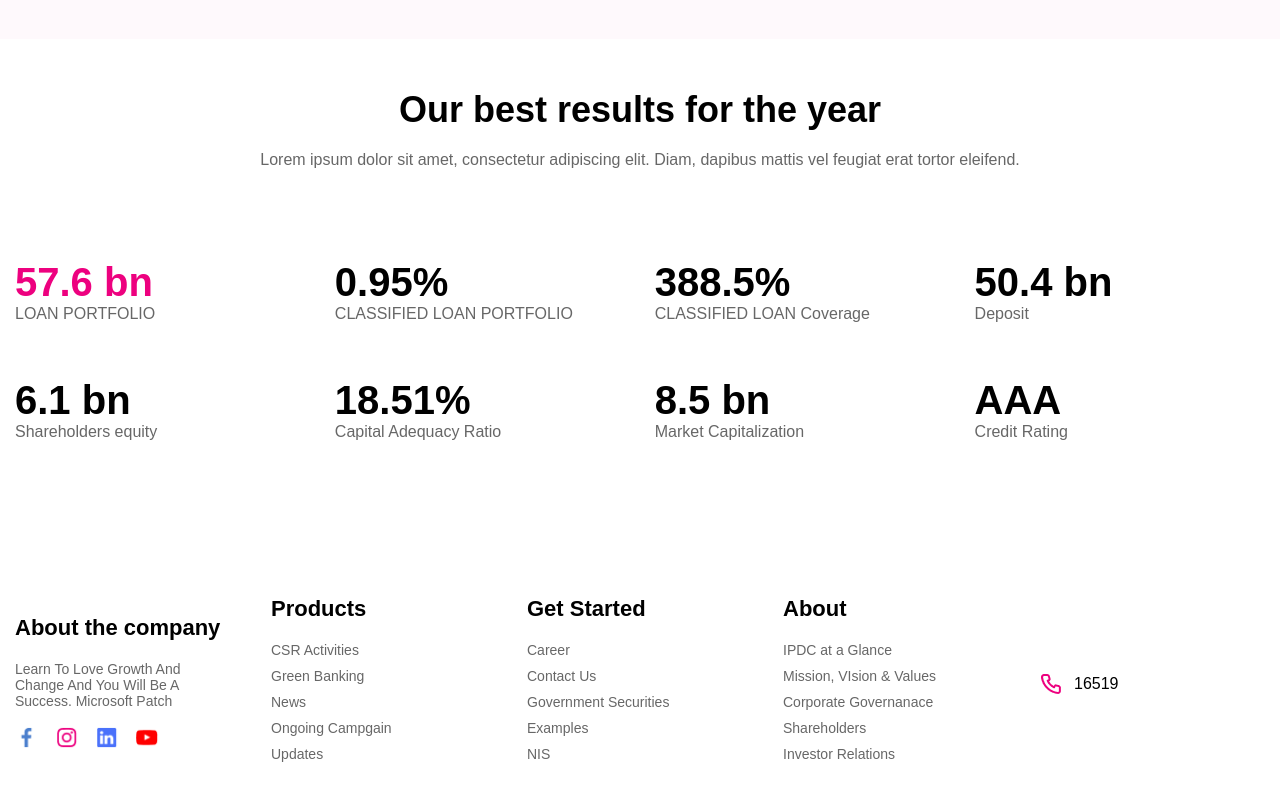
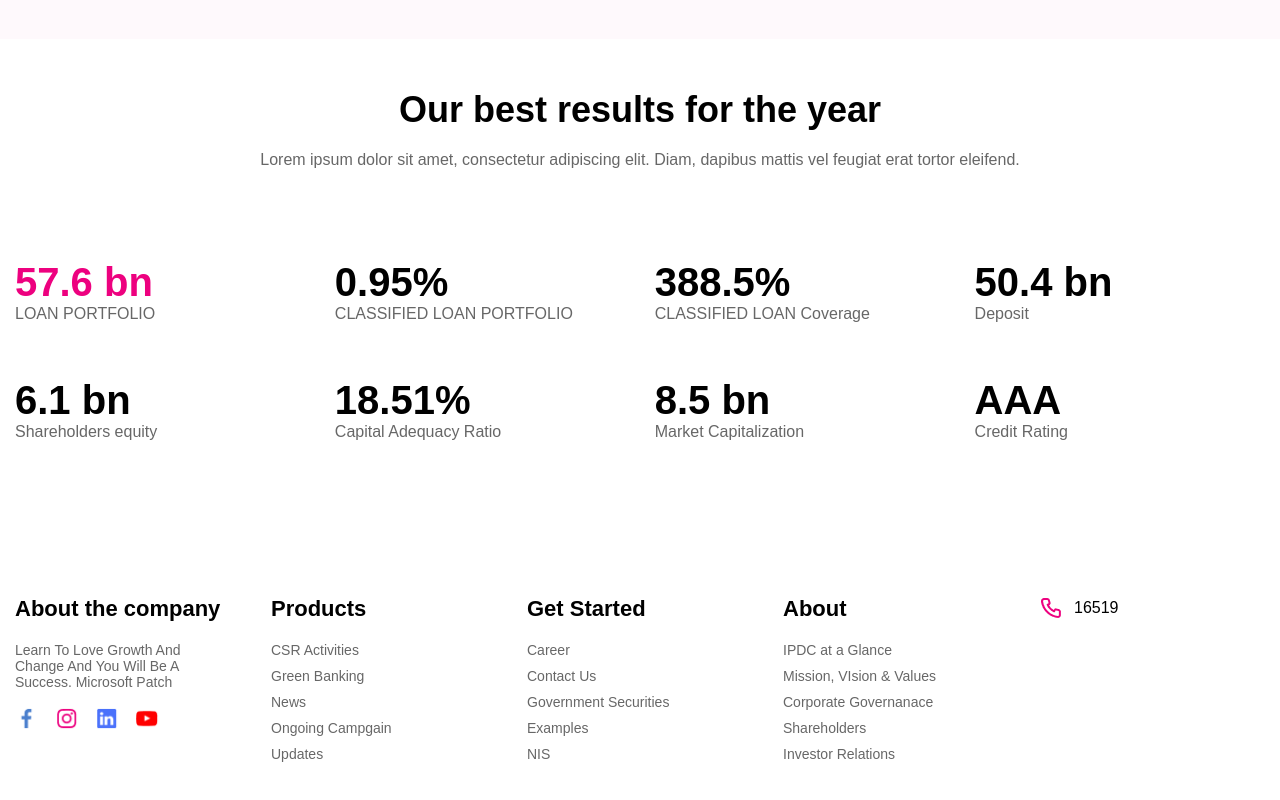
Before and after one commit to bipashasaha27/ipdc, a plain HTML site: page index.html in a window 1280 px wide. Shown: the part 2037-2837 px from the top of the page. Drawn offline with Linux system fonts and the light colour scheme.

Commit message:
footer-sec

```diff
--- a/CSS/style.css
+++ b/CSS/style.css
@@ -402,9 +402,9 @@ nav,
   padding: 50px 0;
 }
 
-.footer-row {
+/* .footer-row {
   align-items: center;
-}
+} */
 
 .footer-links {
   /* max-width: 140px; */
@@ -567,6 +567,7 @@ nav,
     font-family: "Metropolis", sans-serif;
     margin-bottom: 8px;
   }
+
   .card-2 {
     margin-bottom: 20px;
   }
```
Lines whose indentation alone changed are shown as unchanged.
